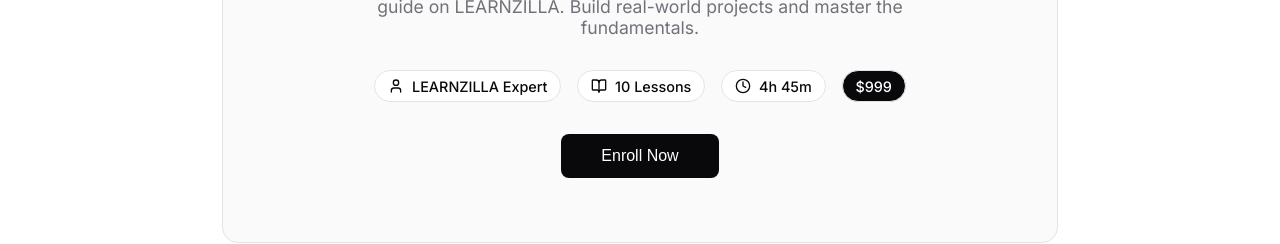
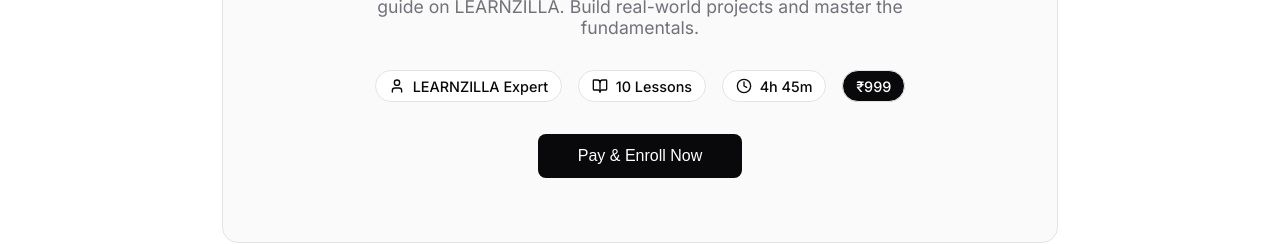
Before and after one commit to Pavanps17/LMS-project, a React (Vite) app in the folder lms-frontend/: page /courses/1 in a window 1280 px wide. Shown: the part 295-539 px from the top of the page. Built offline with nearby package versions, Linux system fonts and the light colour scheme; no server answers.

Commit message:
Integrate Razorpay test mode payment gateway before enrollment

```diff
--- a/lms-frontend/src/pages/CourseDetails.jsx
+++ b/lms-frontend/src/pages/CourseDetails.jsx
@@ -21,13 +21,41 @@ export default function CourseDetails() {
             .finally(() => setLoading(false));
     }, [id]);
 
-    const handleEnroll = async () => {
+    const loadRazorpayScript = () => {
+        return new Promise((resolve) => {
+            const script = document.createElement("script");
+            script.src = "https://checkout.razorpay.com/v1/checkout.js";
+            script.onload = () => resolve(true);
+            script.onerror = () => resolve(false);
+            document.body.appendChild(script);
+        });
+    };
+
+    const handlePayment = async () => {
         if (!user) {
             navigate('/login');
             return;
         }
 
         setEnrolling(true);
+        const res = await loadRazorpayScript();
+
+        if (!res) {
+            alert("Razorpay SDK failed to load. Are you online?");
+            setEnrolling(false);
+            return;
+        }
+
+        const options = {
+            key: "rzp_test_SNuDEU4SKczr1Q",
+            amount: (data.course.price || 999) * 100, // API operates in subunits
+            currency: "INR",
+            name: "LEARNZILLA",
+            description: `Payment for ${data.course.title} (Test Mode)`,
+            handler: async function (response) {
+                alert(`Payment successful! Reference ID: ${response.razorpay_payment_id}`);
+
+                // On success, proceed with enrollment in backend
                 try {
                     await axios.post('http://localhost:8080/api/student/enroll',
                         { userId: user.id || 1, courseId: id },
@@ -36,11 +64,26 @@ export default function CourseDetails() {
                     navigate(`/learn/${id}`);
                 } catch (err) {
                     console.error('Enrollment error', err);
-            // Simulate successful enrollment on error if mocked mapping
-            navigate(`/learn/${id}`);
+                    navigate(`/learn/${id}`); // Fallback
                 } finally {
                     setEnrolling(false);
                 }
+            },
+            prefill: {
+                name: user?.uname || "Student",
+                email: user?.uemail || "student@example.com",
+            },
+            theme: {
+                color: "#18181b" // Match text-main brand color
+            }
+        };
+
+        const paymentObject = new window.Razorpay(options);
+        paymentObject.on('payment.failed', function (response) {
+            alert("Payment failed! Please try again.");
+            setEnrolling(false);
+        });
+        paymentObject.open();
     };
 
     if (loading || !data) return <div className="loading-spinner"></div>;
@@ -59,10 +102,10 @@ export default function CourseDetails() {
                     <span className="tag"><User size={16} /> {course.instructor?.uname || 'Instructor'}</span>
                     <span className="tag"><BookOpen size={16} /> {totalLessons} Lessons</span>
                     <span className="tag"><Clock size={16} /> {Math.floor(totalDuration / 60)}h {totalDuration % 60}m</span>
-                    <span className="tag" style={{ background: 'var(--text-main)', color: 'white' }}>${course.price || 999}</span>
+                    <span className="tag" style={{ background: 'var(--text-main)', color: 'white' }}>₹{course.price || 999}</span>
                 </div>
-                <button onClick={handleEnroll} disabled={enrolling} className="btn-enroll shine-effect">
-                    {enrolling ? 'Enrolling...' : 'Enroll Now'}
+                <button onClick={handlePayment} disabled={enrolling} className="btn-enroll shine-effect">
+                    {enrolling ? 'Processing...' : 'Pay & Enroll Now'}
                 </button>
             </div>
 
```
Lines whose indentation alone changed are shown as unchanged.
